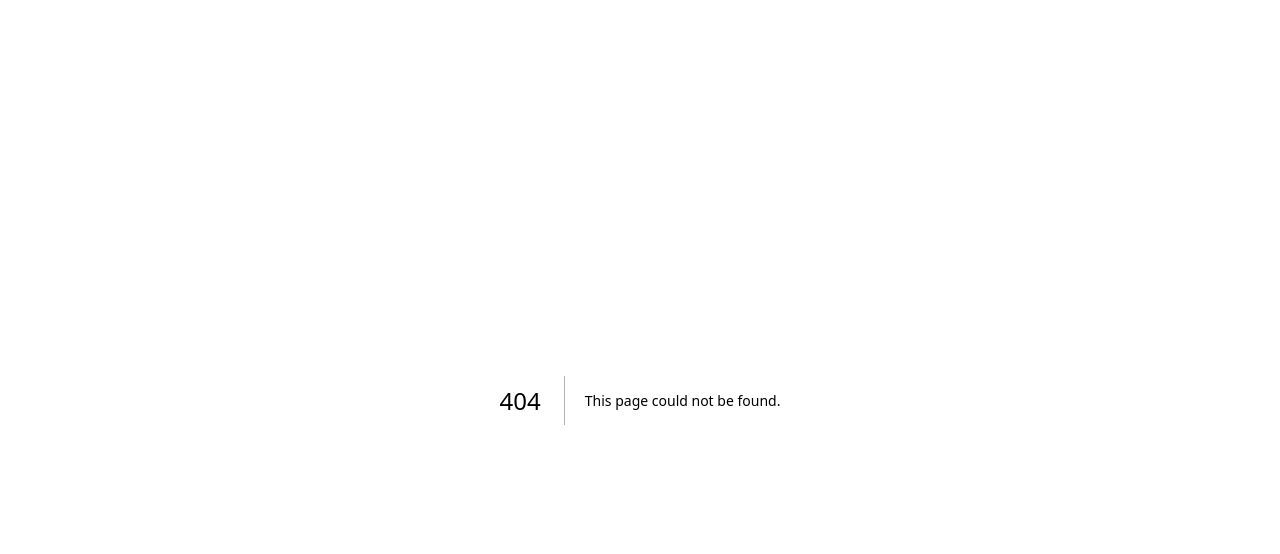
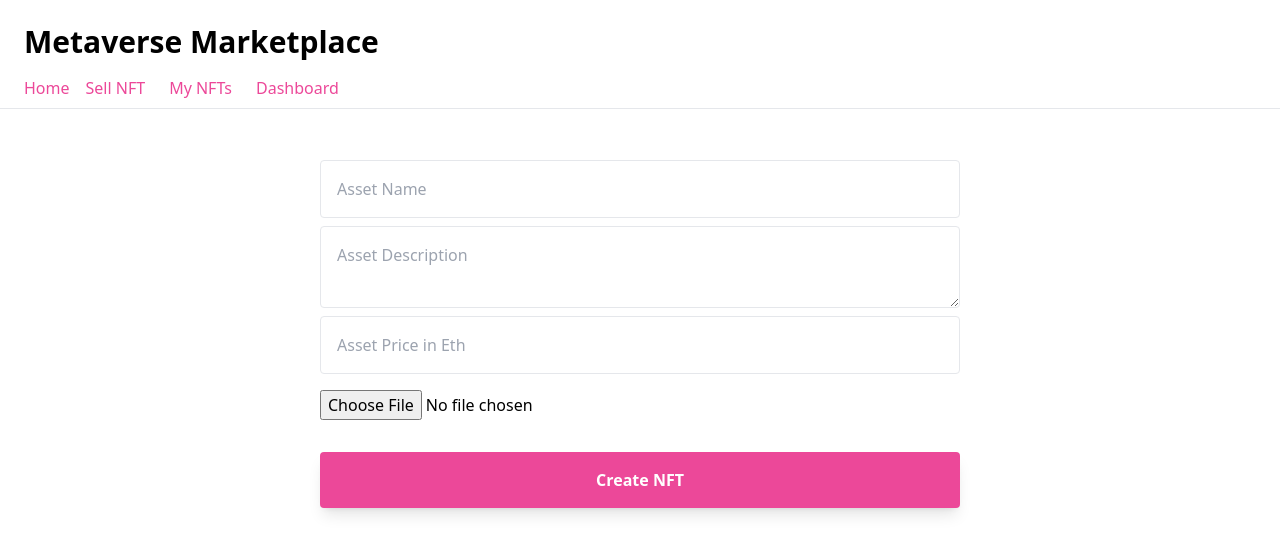
Before and after one commit to CreativeDev0508/nft-bio, a Next.js app: page /create-nft in a window 1280 px wide. Before the commit this address had no page. Shown: the top 554 px of the page. Built offline with nearby package versions, Linux system fonts and the light colour scheme.

Commit message:
complete home page

```diff
--- a/config.ts
+++ b/config.ts
@@ -1,3 +1,3 @@
 
-  export const marketplaceAddress = "0xe7f1725E7734CE288F8367e1Bb143E90bb3F0512";
+  export const marketplaceAddress = "0x5FbDB2315678afecb367f032d93F642f64180aa3";
   export const marketplaceOwnerAddress = "0xf39Fd6e51aad88F6F4ce6aB8827279cffFb92266";
--- a/package.json
+++ b/package.json
@@ -27,6 +27,7 @@
     "@types/node": "^20",
     "@types/react": "^18",
     "@types/react-dom": "^18",
+    "axios": "^1.7.7",
     "chai": "^4.2.0",
     "eslint": "^8",
     "eslint-config-next": "14.2.11",
@@ -39,6 +40,7 @@
     "strip-ansi": "^7.1.0",
     "tailwindcss": "^3.4.1",
     "typechain": "^8.3.0",
-    "typescript": "^5"
+    "typescript": "^5",
+    "web3modal": "^1.9.12"
   }
 }
--- /dev/null
+++ b/src/app/create-nft/page.tsx
@@ -0,0 +1,51 @@
+"use client";
+import { useState } from "react";
+
+interface FormInput {
+    name: string;
+    price: string;
+    description: string;
+}
+
+const CreateNFT = () => {
+    const [fileUrl, setFileUrl] = useState<string | null>(null);
+    const [formInput, setFormInput] = useState<FormInput>({ name: "", price: "", description: "" });
+
+    return (
+        <div className="flex justify-center">
+            <div className="w-1/2 flex flex-col pb-12">
+                <input
+                    placeholder="Asset Name"
+                    className="mt-8 border rounded p-4"
+                    onChange={(e) => {
+                        setFormInput({ ...formInput, name: e.target.value })
+                    }}
+                />
+                <textarea
+                    placeholder="Asset Description"
+                    className="mt-2 border rounded p-4"
+                    onChange={(e) => {
+                        setFormInput({ ...formInput, description: e.target.value })
+                    }}
+                />
+                <input
+                    placeholder="Asset Price in Eth"
+                    className="mt-2 border rounded p-4"
+                    onChange={(e) => {
+                        setFormInput({ ...formInput, price: e.target.value })
+                    }}
+                />
+                <input
+                    type="file"
+                    name="Asset"
+                    className="my-4"
+                />
+                <button className="font-bold mt-4 bg-pink-500 text-white rounded p-4 shadow-lg">
+                    Create NFT
+                </button>
+            </div>
+        </div>
+    );
+}
+
+export default CreateNFT;
--- a/src/app/layout.tsx
+++ b/src/app/layout.tsx
@@ -1,6 +1,9 @@
 import type { Metadata } from "next";
 import localFont from "next/font/local";
 import "./globals.css";
+import Navbar from "@/components/navbar/Navbar";
+import ClientOnly from "@/components/ClientOnly";
+import MainContainer from "@/components/container/MainContainer";
 
 const geistSans = localFont({
   src: "./fonts/GeistVF.woff",
@@ -26,9 +29,14 @@ export default function RootLayout({
   return (
     <html lang="en">
       <body
-        className={`${geistSans.variable} ${geistMono.variable} antialiased`}
+        className={`${geistSans.variable} ${geistMono.variable} antialiased relative`}
       >
-        {children}
+        <ClientOnly>
+          <Navbar />
+          <MainContainer>
+            {children}
+          </MainContainer>
+        </ClientOnly>
       </body>
     </html>
   );
--- a/src/app/page.tsx
+++ b/src/app/page.tsx
@@ -1,7 +1,117 @@
+'use client';
+import { useEffect, useState } from "react";
+// import Image from "next/image";
+import { JsonRpcProvider, Contract, formatUnits, BrowserProvider, parseUnits } from "ethers";
+import axios from 'axios';
+import Web3Modal from 'web3modal';
+import { marketplaceAddress } from "../../config";
+import NFTBio from "../../artifacts/contracts/NFTBio.sol/NFTBio.json";
+
+interface NFTItem {
+  tokenId: number;
+  seller: string;
+  owner: string;
+  price: string;
+  image: string;
+  name: string;
+  description: string;
+
+}
+
+interface MarketItem {
+  tokenId: bigint;
+  price: bigint;
+  seller: string;
+  owner: string;
+}
+
 export default function Home() {
+  const [nfts, setNfts] = useState<NFTItem[]>();
+  const [loaded, setLoaded] = useState<boolean>(false);
+
+  useEffect(() => {
+    loadNFTs()
+  }, []);
+
+  async function loadNFTs() {
+    const provider = new JsonRpcProvider();
+    const contract = new Contract(marketplaceAddress, NFTBio.abi, provider);
+
+    const data = await contract.fetchMarketItems();
+
+    const items = await Promise.all(data.map(async (i: MarketItem) => {
+      const tokenUri = await contract.tokenURI(i.tokenId);
+      const meta = await axios.get(tokenUri);
+      const price = formatUnits(i.price, 'ether');
+      const item: NFTItem = {
+        price,
+        tokenId: Number(i.tokenId),
+        seller: i.seller,
+        owner: i.owner,
+        image: meta.data.image,
+        name: meta.data.name,
+        description: meta.data.description,
+      }
+
+      return item;
+    }));
+    setNfts(items);
+    setLoaded(true);
+  }
+
+  async function buyNFT(nft: NFTItem) {
+    const web3Modal = new Web3Modal();
+    const connection = await web3Modal.connect();
+    const provider = new BrowserProvider(connection);
+    const signer = await provider.getSigner();
+
+    const contract = new Contract(marketplaceAddress, NFTBio.abi, signer);
+
+    const price = parseUnits(nft.price, 'ether');
+
+    await contract.createMarketSale(nft.tokenId, { value: price });
+
+    loadNFTs();
+    console.log("signer:", signer);
+
+  }
+  if (loaded === true && !nfts?.length) return (
+    <div className="flex justify-center items-center h-full">
+      <p className="text-red-400 text-2xl text-center">No items in marketplace.</p>
+    </div>
+  )
   return (
-    <div className="grid grid-rows-[20px_1fr_20px] items-center justify-items-center min-h-screen p-8 pb-20 gap-16 sm:p-20 font-[family-name:var(--font-geist-sans)]">
-
+    <div className="flex justify-center ">
+      <div className="px-4" style={{ maxWidth: '1600px' }}>
+        <div className="grid grid-cols-1 sm:grid-cols-2 lg:grid-cols-4 gap-4 pt-4">
+          {
+            nfts?.map((nft, i) => (
+              <div key={i} className="border">
+                <img src={nft.image} alt={nft.name} />
+                {/* <Image
+                  src={nft.image}
+                  alt={nft.name}
+                  width={500} // You should specify the width
+                  height={500} // You should specify the height
+                  layout="responsive" // Optional: for responsive behavior
+                /> */}
+                <div className="p-4">
+                  <p style={{ height: '64px' }} className="text-2xl font-semibold">
+                    {nft.name}
+                  </p>
+                  <div style={{ height: '70px', overflow: 'hidden' }}>
+                    <p className="text-gray-400">{nft.description}</p>
+                  </div>
+                </div>
+                <div className="p-4 bg-black">
+                  <p className="text-2xl font-bold text-white">{nft.price} ETH</p>
+                  <button className="mt-4 w-full bg-pink-500 text-white font-bold py-2 px-12 rounded" onClick={() => buyNFT(nft)}>Buy</button>
+                </div>
+              </div>
+            ))
+          }
+        </div>
+      </div>
     </div>
   );
 }
--- /dev/null
+++ b/src/components/ClientOnly.tsx
@@ -0,0 +1,25 @@
+"use client";
+
+import { useEffect, useState } from "react";
+
+interface ClientOnlyProps {
+    children: React.ReactNode;
+}
+
+const ClientOnly: React.FC<ClientOnlyProps> = ({
+    children
+}) => {
+    const [hasMounted, setHasMounted] = useState<boolean>(false);
+    useEffect(() => {
+        setHasMounted(true);
+    }, []);
+
+    if (!hasMounted) return null;
+    return (
+        <div>
+            {children}
+        </div>
+    );
+}
+
+export default ClientOnly;
--- /dev/null
+++ b/src/components/container/MainContainer.tsx
@@ -0,0 +1,18 @@
+"use client";
+interface MainContainerProps {
+    children: React.ReactNode;
+}
+
+const MainContainer: React.FC<MainContainerProps> = ({
+    children
+}) => {
+    return (
+        <div className="pt-32 h-screen">
+            {children}
+        </div>
+    );
+}
+
+
+
+export default MainContainer;
--- /dev/null
+++ b/src/components/navbar/Navbar.tsx
@@ -0,0 +1,28 @@
+import Link from "next/link";
+
+
+const Navbar = () => {
+    return (
+        <div className="absolute top-0 left-0 w-full">
+            <nav className="border-b p-2 pt-6 pl-6">
+                <p className="text-3xl font-bold">Metaverse Marketplace</p>
+                <div className="flex mt-4">
+                    <Link href="/" className="mr-4 text-pink-500">
+                        Home
+                    </Link>
+                    <Link href="/create-nft" className="mr-6 text-pink-500">
+                        Sell NFT
+                    </Link>
+                    <Link href="/my-nfts" className="mr-6 text-pink-500">
+                        My NFTs
+                    </Link>
+                    <Link href="/dashboard" className="mr-6 text-pink-500">
+                        Dashboard
+                    </Link>
+                </div>
+            </nav>
+        </div>
+    );
+}
+
+export default Navbar;
```
Also changed, not shown: 1 other file (tests, documents, lock files or other folders).
